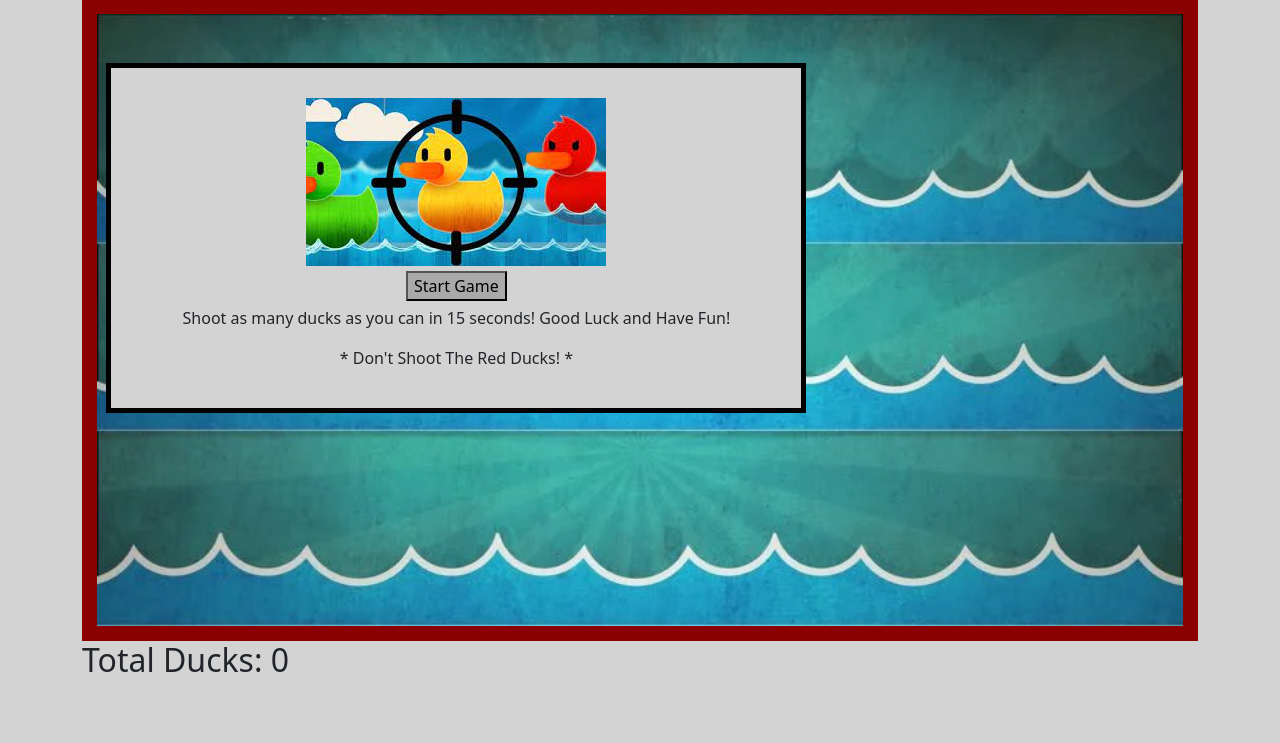
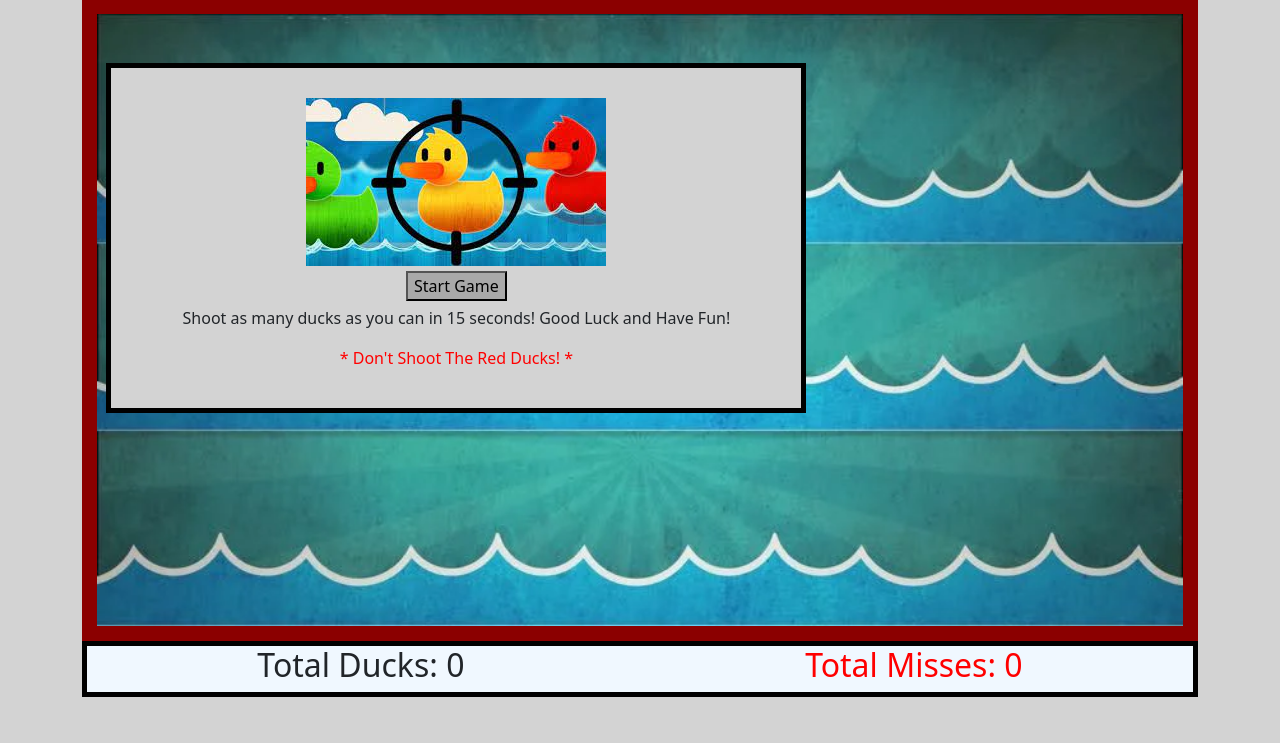
Before and after one commit to EmilRR24/Personal-Projects, a Flask app: page / in a window 1280 px wide. Shown: the part 57-800 px from the top of the page. Run offline with Flask 2, Linux system fonts and the light colour scheme.

Commit message:
added a miss counter for hitting red ducks and clickong on the background image

```diff
--- a/project/gameProject/static/js/my_script.js
+++ b/project/gameProject/static/js/my_script.js
@@ -8,11 +8,16 @@ var duckThree = document.getElementById("duckThree");
 var counter = document.getElementById('counter'),
     count = 0;
 
+var missCounter = document.getElementById('missCounter'),
+    missCount = 0;
+
 function startGame() {
     if (start.style.display === 'block'){
         start.style.display = 'none';
         count = 0;
         counter.innerText = "Total Ducks: " + count;
+        missCount = 0;
+        missCounter.innerText = "Total Misses: " + missCount;
         targets.style.display = 'block';
         duckOne.style.display = 'block';
         duckTwo.style.display = 'block';
@@ -91,6 +96,8 @@ function hitTargetThree(){
     if(duckThree.style.display === 'block'){
         duckThree.style.display = "none";
         count -= 1;
+        missCount += 1;
+        missCounter.innerText = "Total Misses: " + missCount;
         counter.innerText = "Total Ducks: " + count;
         setTimeout(() => {
             duckThree.style.top = (Math.random()*(53-10+1))+10+'%';
@@ -99,3 +106,8 @@ function hitTargetThree(){
         }, 250);
     }
 }
+
+function missedShot(){
+    missCount += 1;
+    missCounter.innerText = "Total Misses: " + missCount;
+}
--- a/project/gameProject/templates/index.html
+++ b/project/gameProject/templates/index.html
@@ -12,19 +12,23 @@
     <div class="container">
         <h1 style="text-align:center">Welcome to Duck Shoot!!</h1>
         <div class="background" style="cursor: crosshair;">
-            <img src="../static/images/background.webp" alt="background" style="width:100%;margin:auto; border:solid darkred 15px">
+            <img src="../static/images/background.webp" alt="background" style="width:100%;margin:auto; border:solid darkred 15px" onclick="missedShot()">
         </div>
         <div id="duckTargets" style="display:block">
             <img src="../static/images/clipart1393237.png" alt="duck" id="duckOne" style="width:3%;position: absolute;top: 23%; left: 71%;display:none;cursor: crosshair;" onclick="hitTargetOne()">
             <img src="../static/images/clipart1393237.png" alt="duck" id="duckTwo" style="width:3%;position: absolute;top: 15%; left: 30%;display:none;cursor: crosshair;" onclick="hitTargetTwo()">
             <img src="../static/images/red.png" alt="duck" id="duckThree" style="width:3%;position: absolute;top: 15%; left: 30%;display:none;cursor: crosshair;" onclick="hitTargetThree()">
         </div>
-        <h2 id="counter">Total Ducks: 0</h2>
+        <div class="score" style="display: flex; justify-content:space-around; font-weight: bold;border: solid black 5px;background-color: aliceblue;">
+            <h2 id="counter">Total Ducks: 0</h2>
+            <h2 id="missCounter" style="color: red;">Total Misses: 0</h2>
+
+        </div>
         <div id="newGame" style="display:block;width: 700px;height:350px;border:black solid 5px;padding-top:30px; background-color: lightgrey;position: absolute;top: 15%; right: 37%;">
             <img src="../static/images/duckshoot.jpg" alt="start" style="display:block;margin:auto">
             <button style="margin:5px auto; display:block;background-color:darkgrey;" onclick="startGame()">Start Game</button>
             <p style="text-align:center;">Shoot as many ducks as you can in 15 seconds! Good Luck and Have Fun!</p>
-            <p style="text-align:center;">* Don't Shoot The Red Ducks! *</p>
+            <p style="text-align:center; color: red;">* Don't Shoot The Red Ducks! *</p>
         </div>
     </div>
     <!-- linking a javascript file -->
```
